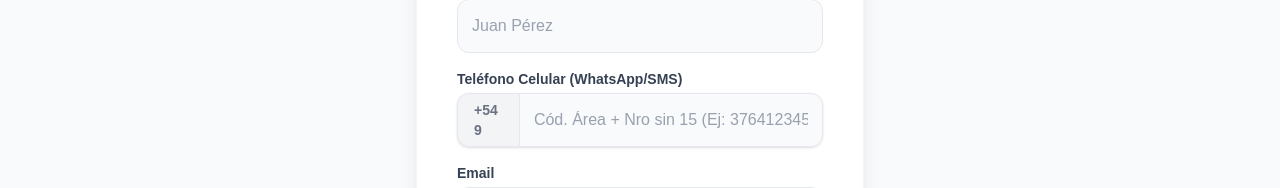
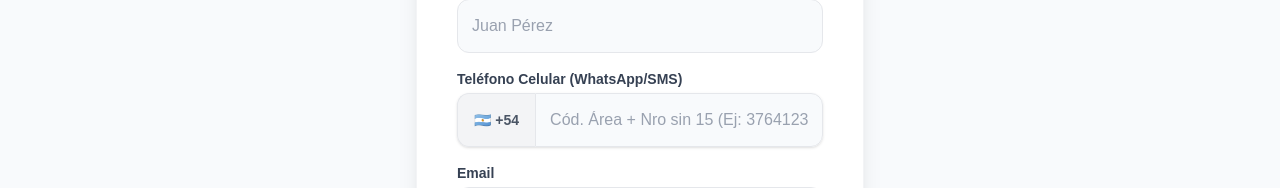
Before and after one commit to Smoscatelli16/mosstall-frontend, a Next.js app: page /register in a window 1280 px wide. Shown: the part 525-713 px from the top of the page. Built offline with nearby package versions, Linux system fonts and the light colour scheme; no server answers.

Commit message:
fix: alineacion de plantilla WhatsApp auth_code_mv e idioma

```diff
--- a/app/register/page.tsx
+++ b/app/register/page.tsx
@@ -62,11 +62,12 @@ export default function RegisterPage() {
       }
   };
 
-  // TASK 49.3: Sanitización de Input Telefónico
+  // TASK 49.3: Sanitización de Input Telefónico (Ajustado para el nuevo badge)
   const handlePhoneChange = (e: React.ChangeEvent<HTMLInputElement>) => {
     let val = e.target.value;
     val = val.replace(/\D/g, ''); // Remover todo lo que no sea número
     if (val.startsWith('0')) val = val.substring(1); // Remover 0 inicial
+    if (val.startsWith('9')) val = val.substring(1); // Remover 9 inicial para evitar duplicación
     if (val.startsWith('15')) val = val.substring(2); // Remover 15 intermedio/inicial
     setPhone(val);
   };
@@ -225,17 +226,16 @@ export default function RegisterPage() {
               </div>
 
               <div>
-                {/* TASK 49.3: Ajuste de copy */}
                 <label htmlFor="name" className="mb-1 block text-sm font-bold text-gray-700">Nombre y Apellido</label>
                 <input type="text" id="name" value={name} onChange={(e) => setName(e.target.value)} disabled={isLoading} className="w-full rounded-xl border border-gray-200 bg-slate-50 p-3.5 text-gray-900 placeholder-gray-400 focus:border-[#1a237e] focus:ring-2 outline-none transition-all" placeholder="Juan Pérez" required />
               </div>
 
               <div>
                 <label htmlFor="phone" className="mb-1 block text-sm font-bold text-gray-700">Teléfono Celular (WhatsApp/SMS)</label>
-                {/* TASK 49.3: Badge +54 e input formateado */}
                 <div className="flex items-stretch shadow-sm rounded-xl">
-                  <span className="inline-flex items-center px-4 rounded-l-xl border border-r-0 border-gray-200 bg-gray-100 text-gray-500 font-bold text-sm select-none">
-                      +54 9
+                  {/* Badge unificado, sin saltos de línea */}
+                  <span className="inline-flex items-center justify-center px-4 rounded-l-xl border border-r-0 border-gray-200 bg-gray-100 text-gray-600 font-black text-sm select-none shrink-0 whitespace-nowrap">
+                      🇦🇷 +54
                   </span>
                   <input type="tel" id="phone" value={phone} onChange={handlePhoneChange} disabled={isLoading} className="w-full rounded-r-xl border border-gray-200 bg-slate-50 p-3.5 text-gray-900 placeholder-gray-400 focus:border-[#1a237e] focus:ring-2 outline-none transition-all" placeholder="Cód. Área + Nro sin 15 (Ej: 3764123456)" required />
                 </div>
@@ -248,7 +248,6 @@ export default function RegisterPage() {
 
               <div>
                 <label htmlFor="password" className="mb-1 block text-sm font-bold text-gray-700">Contraseña</label>
-                {/* TASK 49.3: Toggle Password */}
                 <div className="relative">
                   <input type={showPassword ? "text" : "password"} id="password" value={password} onChange={(e) => setPassword(e.target.value)} disabled={isLoading} className="w-full rounded-xl border border-gray-200 bg-slate-50 p-3.5 text-gray-900 placeholder-gray-400 focus:border-[#1a237e] focus:ring-2 outline-none transition-all pr-12" placeholder="••••••••" required />
                   {password.length > 0 && (
@@ -272,9 +271,8 @@ export default function RegisterPage() {
             <form onSubmit={handleFinalSubmit} className="space-y-6 animate-in slide-in-from-right duration-300">
                 <div className="bg-blue-50 border border-blue-100 rounded-xl p-4 text-center relative">
                     <p className="text-sm font-bold text-[#1a237e]">Te enviamos un código de seguridad por WhatsApp al número:</p>
-                    <p className="text-lg font-black text-gray-900 mt-1">+54 9 {phone}</p>
+                    <p className="text-lg font-black text-gray-900 mt-1">🇦🇷 +54 9 {phone}</p>
 
-                    {/* TASK 49.3: Botón de Navegación Reversible */}
                     <button type="button" onClick={() => setStep(1)} className="text-xs font-bold text-gray-500 hover:text-[#1a237e] underline underline-offset-2 mt-3 block w-full transition-colors">
                         ← ¿Número incorrecto? Volver y modificar datos
                     </button>
```
